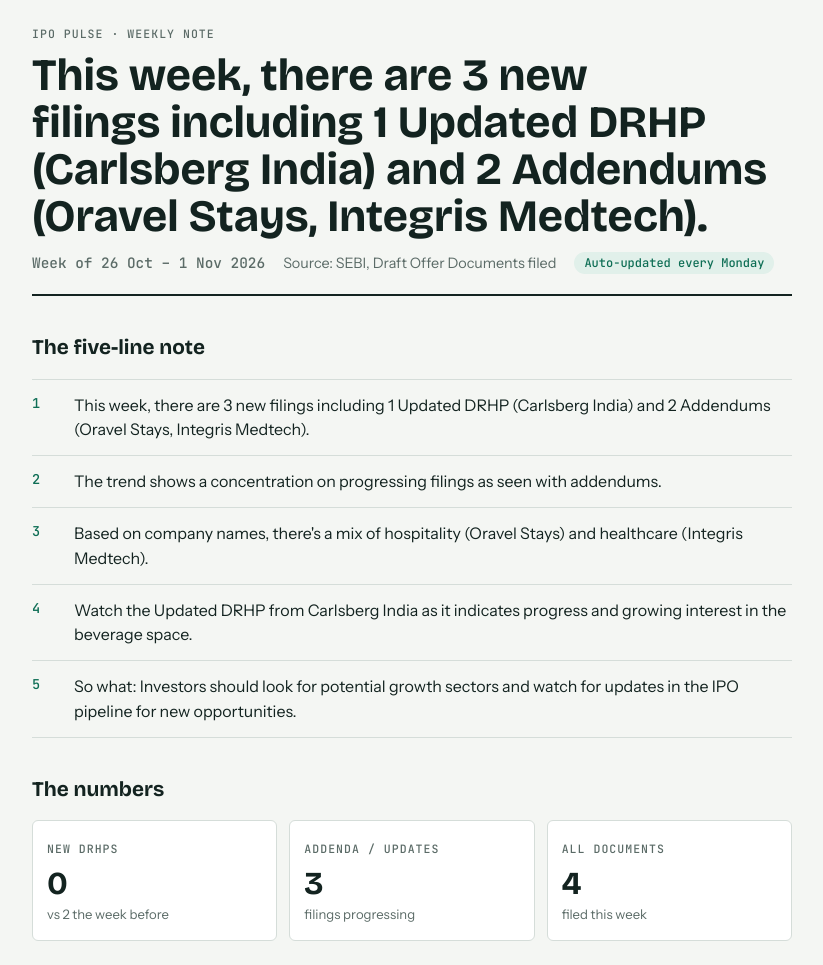
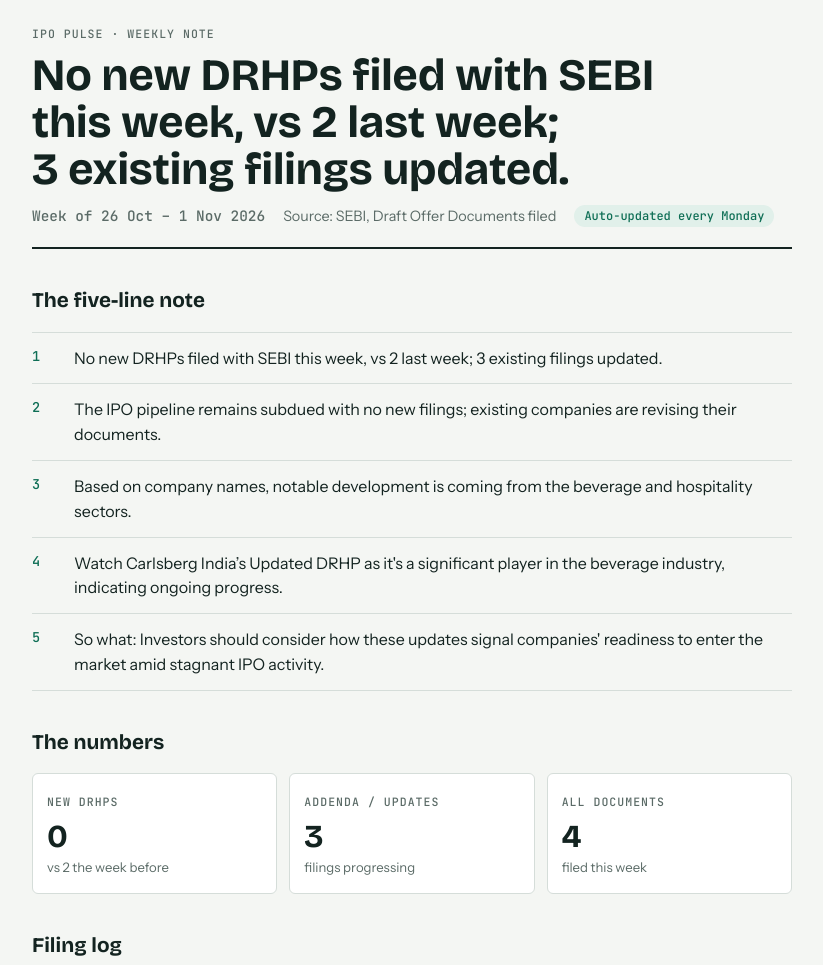
Before and after one commit to Shahkjh/ipo-pulse, a plain HTML site: page site/index.html in a window 1280 px wide. Shown: the top 965 px of the page, without its empty margins (228-1051 px from the left). Drawn offline with nearby package versions, Linux system fonts and the light colour scheme.

Commit message:
IPO Pulse: weekly run

```diff
--- a/site/index.html
+++ b/site/index.html
@@ -27,9 +27,9 @@ tr.sep td{background:var(--paper);font:500 .72rem "JetBrains Mono",monospace;tex
 .btn{display:inline-block;align-self:flex-start;padding:13px 22px;border-radius:6px;background:var(--accent);color:var(--surface);text-decoration:none;font-weight:600}
 @media (max-width:520px){.kpis{grid-template-columns:1fr}}
 </style></head><body><div class="wrap">
-<header><span class="label">IPO Pulse · Weekly note</span><h1>This week, there are 3 new filings including 1 Updated DRHP (Carlsberg India) and 2 Addendums (Oravel Stays, Integris Medtech).</h1>
+<header><span class="label">IPO Pulse · Weekly note</span><h1>No new DRHPs filed with SEBI this week, vs 2 last week; 3 existing filings updated.</h1>
 <div class="meta"><span class="mono">Week of 26 Oct – 1 Nov 2026</span><span>Source: SEBI, Draft Offer Documents filed</span><span class="pill">Auto-updated every Monday</span></div></header>
-<section><h2>The five-line note</h2><ol><li><span>This week, there are 3 new filings including 1 Updated DRHP (Carlsberg India) and 2 Addendums (Oravel Stays, Integris Medtech).</span></li><li><span>The trend shows a concentration on progressing filings as seen with addendums.</span></li><li><span>Based on company names, there&#x27;s a mix of hospitality (Oravel Stays) and healthcare (Integris Medtech).</span></li><li><span>Watch the Updated DRHP from Carlsberg India as it indicates progress and growing interest in the beverage space.</span></li><li><span>So what: Investors should look for potential growth sectors and watch for updates in the IPO pipeline for new opportunities.</span></li></ol></section>
+<section><h2>The five-line note</h2><ol><li><span>No new DRHPs filed with SEBI this week, vs 2 last week; 3 existing filings updated.</span></li><li><span>The IPO pipeline remains subdued with no new filings; existing companies are revising their documents.</span></li><li><span>Based on company names, notable development is coming from the beverage and hospitality sectors.</span></li><li><span>Watch Carlsberg India’s Updated DRHP as it&#x27;s a significant player in the beverage industry, indicating ongoing progress.</span></li><li><span>So what: Investors should consider how these updates signal companies&#x27; readiness to enter the market amid stagnant IPO activity.</span></li></ol></section>
 <section><h2>The numbers</h2><div class="kpis">
 <div class="kpi"><span class="label">New DRHPs</span><b class="mono">0</b><span class="d">vs 2 the week before</span></div>
 <div class="kpi"><span class="label">Addenda / updates</span><b class="mono">3</b><span class="d">filings progressing</span></div>
```
